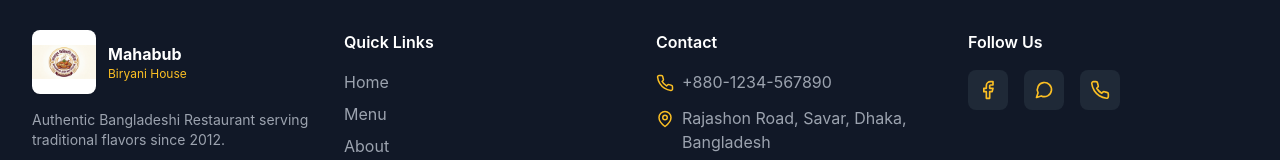
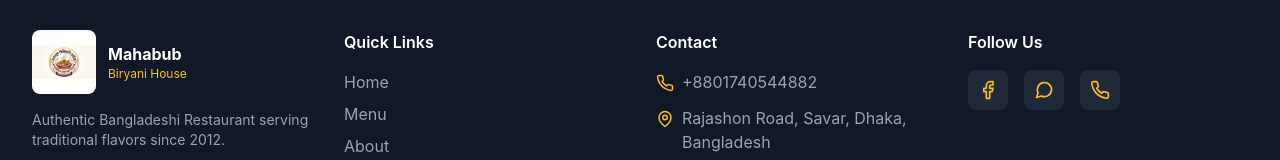
Before and after one commit to zubair7xn/Mahabub-biryani-house, a Next.js app: page / in a window 1280 px wide. Shown: the part 3309-3469 px from the top of the page. Built offline with nearby package versions, Linux system fonts and the light colour scheme; no server answers; the database is empty.

Commit message:
Merge branch 'update/contact-number-1740544882' — fix mapsUrl and normalize contact number

```diff
--- a/src/data/restaurantDefaults.ts
+++ b/src/data/restaurantDefaults.ts
@@ -1,7 +1,7 @@
 export const restaurantDefaults = {
   name: 'Mahabub Biryani House',
-  phone: '+880-1234-567890',
-  phone2: '+880-1234-567891',
+  phone: '+8801740544882',
+  phone2: '+8801740544882',
   email: 'info@mahabubbiryanihhouse.com',
   address: 'Rajashon Road, Savar, Dhaka, Bangladesh',
   socialMedia: {
@@ -9,7 +9,8 @@ export const restaurantDefaults = {
     messenger: 'https://m.me/mahabubbiryanihhouse',
     whatsappBusiness: 'https://wa.me/8801740544882',
   },
-  mapsUrl: 'https://www.google.com/maps/place/%E0%A6%AE%E0%A6%BE%E0%A6%B9%E0%A6%BE%E0%A6%AC%E0%A7%81%E0%A6%AC+%E0%A6%AC%E0%A6%BF%E0%A6%B0%E0%A6%BF%E0%A6%AF%E0%A6%BC%E0%A6%BE%E0%A6%A8%E0%A6%BF+%E0%A6%B9%E0%A6%BE%E0%A6%89%E0%A6%B8/@23.8488246,90.27588,17z/data=!4m6!3m5!1s0x3755ea2483a153e9:0x61b2e15b2d90534e!8m2!3d23.8488246!4d90.27588!16s%2Fg%2F11hbfkv3pr?entry=ttu&g_ep=EgoyMDI2MDcyNi4wIKXMDSoASAFQAw%3D%3D',
+  // Use a safe maps URL (latitude/longitude) to avoid special characters in the string
+  mapsUrl: 'https://www.google.com/maps?q=23.8488246,90.27588',
   coordinates: {
     lat: 23.8488246,
     lng: 90.27588,
```
